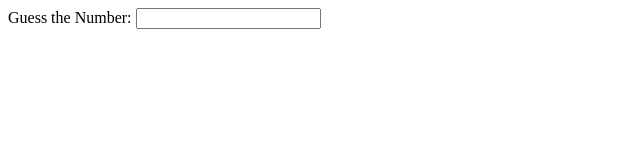
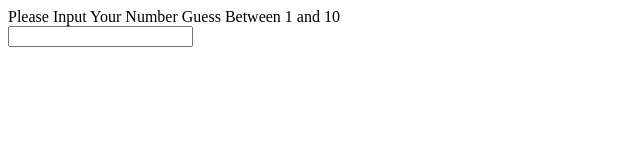
Before and after one commit to seannbannon/guessthenumber, a plain HTML site: page index.html in a window 1280 px wide. Shown: the whole page, without its empty margins (0-640 px from the left). Drawn offline with Linux system fonts and the light colour scheme.

Commit message:
added html input box

```diff
--- a/index.html
+++ b/index.html
@@ -10,9 +10,11 @@
 </head>
 <body>
     <div class="form-group">
-        <label for="usr">Guess the Number:</label>
-        <input type="text" class="form-control" id="usr">
-    </div>
+
+        <form>
+            <label for="fname">Please Input Your Number Guess Between 1 and 10</label><br>
+            <input type="text" id="fname" name="fname"><br>
+          </form>
 
 
 </body>
--- a/script.js
+++ b/script.js
@@ -1,4 +1,37 @@
-let x
+// // const userInput = [0,1,2,3,4,5,6,7,8,9,10];
+
+// // let answer = math.rand
 
 
-// if the input number is equal to the math.random number then alert you win, else, write higher or lower
+// // function getRandomArbitrary(min, max) {
+// //     return Math.random() * (10 - 0) + 0;
+// //   }
+
+// // if the input number is equal to the math.random number then alert you win, else, write higher or lower
+
+
+
+// // program where the user has to guess a number generated by a program
+
+// function guessNumber() {
+
+//     // generating a random integer from 1 to 10
+//     const random = Math.floor(Math.random() * 10) + 1;
+
+//     // take input from the user
+//     let number = parseInt(('Guess a number from 1 to 10: '));
+
+//     // take the input until the guess is correct
+//     while(number !== random) {
+//         number = parseInt(('Guess a number from 1 to 10: '));
+//     }
+
+//     // check if the guess is correct
+//     if(number === random) {
+//         console.log('You guessed the correct number.');
+//     }
+
+// }
+
+// // call the function
+// guessNumber();
--- a/style.css
+++ b/style.css
@@ -1,4 +1,4 @@
-#form-group{
+/* .form-group{
     background-clip: text;
     color: black;
     font-family: verdana;
@@ -22,8 +22,8 @@
         1px 30px 60px rgba( 16, 16, 16, 0.4);
     top: 50%;
     -webkit-text-fill-color: transparent;
-    -webkit-text-stroke: 0.1rem #333;
+    -webkit-text-stroke: 0.1rem #333; */
 
 
 
-}
+/* } */
```
